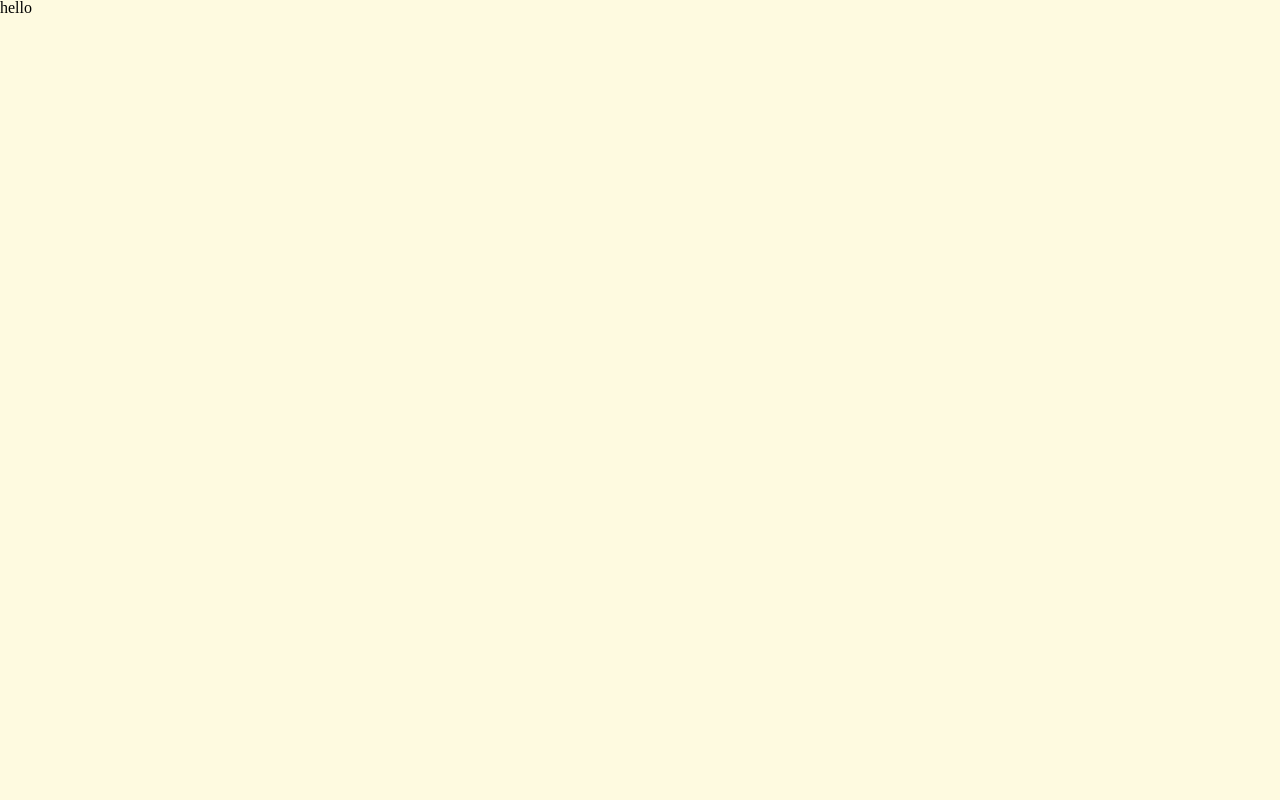
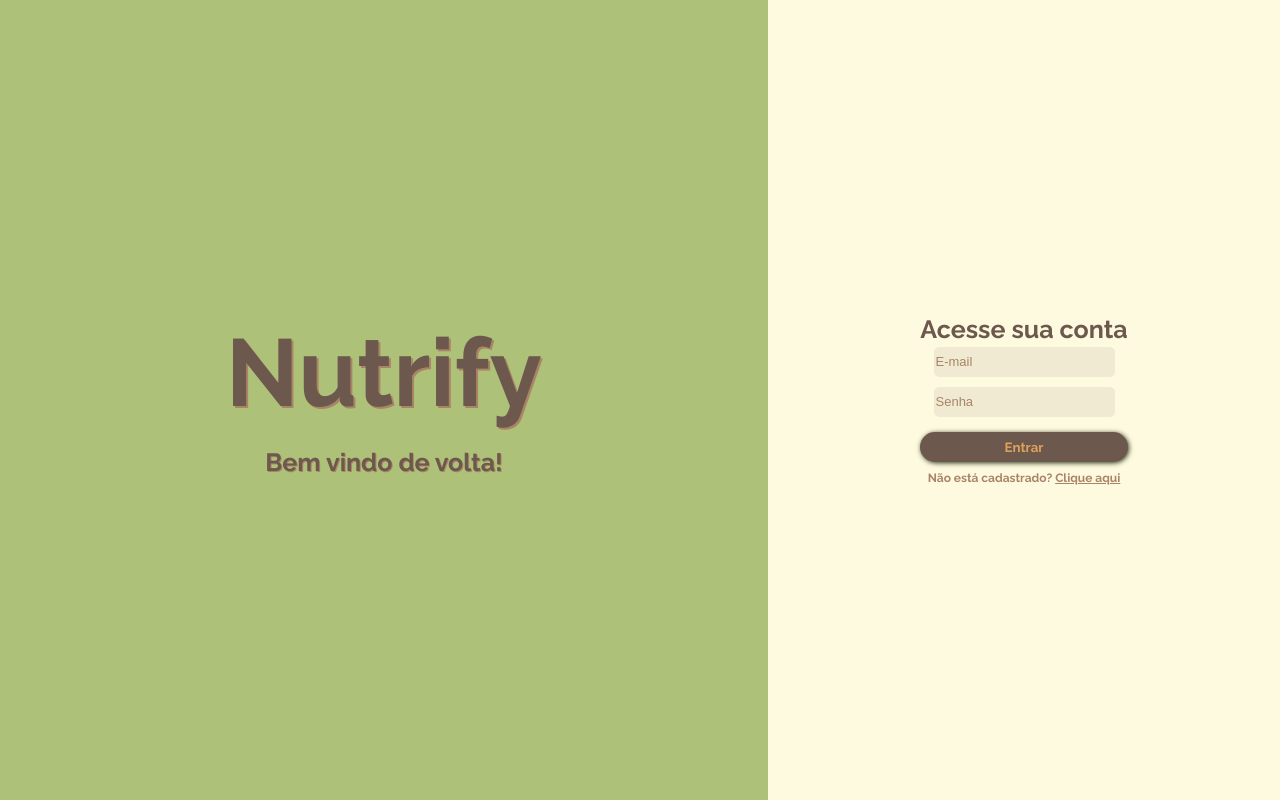
Before and after one commit to alvarogalhardo/Nutrify-React, a React (Vite) app: page / in a window 1280 px wide. Built offline with nearby package versions, Linux system fonts and the light colour scheme.

Commit message:
feat: sign in page

```diff
--- a/src/assets/styles/reset.css
+++ b/src/assets/styles/reset.css
@@ -1,16 +1,84 @@
-html, body, div, span, applet, object, iframe,
-h1, h2, h3, h4, h5, h6, p, blockquote, pre,
-a, abbr, acronym, address, big, cite, code,
-del, dfn, em, img, ins, kbd, q, s, samp,
-small, strike, strong, sub, sup, tt, var,
-b, u, i, center,
-dl, dt, dd, ol, ul, li,
-fieldset, form, label, legend,
-table, caption, tbody, tfoot, thead, tr, th, td,
-article, aside, canvas, details, embed,
-figure, figcaption, footer, header, hgroup,
-menu, nav, output, ruby, section, summary,
-time, mark, audio, video {
+html,
+body,
+div,
+span,
+applet,
+object,
+iframe,
+h1,
+h2,
+h3,
+h4,
+h5,
+h6,
+p,
+blockquote,
+pre,
+a,
+abbr,
+acronym,
+address,
+big,
+cite,
+code,
+del,
+dfn,
+em,
+img,
+ins,
+kbd,
+q,
+s,
+samp,
+small,
+strike,
+strong,
+sub,
+sup,
+tt,
+var,
+b,
+u,
+i,
+center,
+dl,
+dt,
+dd,
+ol,
+ul,
+li,
+fieldset,
+form,
+label,
+legend,
+table,
+caption,
+tbody,
+tfoot,
+thead,
+tr,
+th,
+td,
+article,
+aside,
+canvas,
+details,
+embed,
+figure,
+figcaption,
+footer,
+header,
+hgroup,
+menu,
+nav,
+output,
+ruby,
+section,
+summary,
+time,
+mark,
+audio,
+video {
 	margin: 0;
 	padding: 0;
 	border: 0;
@@ -18,33 +86,67 @@ time, mark, audio, video {
 	font: inherit;
 	vertical-align: baseline;
 }
+
 /* HTML5 display-role reset for older browsers */
-article, aside, details, figcaption, figure,
-footer, header, hgroup, menu, nav, section {
+article,
+aside,
+details,
+figcaption,
+figure,
+footer,
+header,
+hgroup,
+menu,
+nav,
+section {
 	display: block;
 }
+
 body {
 	line-height: 1;
 }
-ol, ul {
+
+ol,
+ul {
 	list-style: none;
 }
-blockquote, q {
+
+blockquote,
+q {
 	quotes: none;
 }
-blockquote:before, blockquote:after,
-q:before, q:after {
+
+blockquote:before,
+blockquote:after,
+q:before,
+q:after {
 	content: '';
 	content: none;
 }
+
 table {
 	border-collapse: collapse;
 	border-spacing: 0;
 }
+
 strong {
-  font-weight: bold;
+	font-weight: bold;
 }
+
 a {
-  color: inherit;
-  text-decoration: none;
+	color: inherit;
+	text-decoration: none;
 }
+
+input,
+select,
+textarea,
+button {
+	outline: none;
+	border: none;
+	background-image: none;
+	background-color: transparent;
+	-webkit-box-shadow: none;
+	-moz-box-shadow: none;
+	box-shadow: none;
+}
--- /dev/null
+++ b/src/components/LogoContainer.tsx
@@ -0,0 +1,31 @@
+import styled from "styled-components";
+export default function LogoContainer() {
+  return (
+    <Container>
+      <h1>Nutrify</h1>
+      <h2>Bem vindo de volta!</h2>
+    </Container>
+  );
+}
+
+const Container = styled.div`
+  background-color: #ADC178;
+  height: 100vh;
+  width: 60%;
+  display: flex;
+  flex-direction: column;
+  align-items: center;
+  justify-content: center;
+  font-family: "Raleway", sans-serif;
+  h1 {
+    font-size: 95px;
+    color: #6C584C;
+    text-shadow: 2px 2px #A98467;
+    margin-bottom: 30px;
+  }
+  h2{
+    font-size: 25px;
+    color: #6C584C;
+    text-shadow: 1px 1px #A98467;
+  }
+`;
--- /dev/null
+++ b/src/components/SignInForm.tsx
@@ -0,0 +1,79 @@
+import styled from "styled-components";
+import { ChangeEvent, useState } from "react";
+import { Link } from "react-router-dom";
+
+export default function SignInForm() {
+  const [email, setEmail] = useState<string>();
+  const [password, setPassword] = useState<string>();
+
+  return (
+    <FormContainer>
+      <Form>
+        <h1>Acesse sua conta</h1>
+        <FormInput
+          placeholder="E-mail"
+          onChange={(e) => setEmail(e.target.value)}
+        />
+        <FormInput
+          placeholder="Senha"
+          onChange={(e) => setPassword(e.target.value)}
+        />
+        <button>Entrar</button>
+        <p>
+          Não está cadastrado? <Link to={"/signup"}>Clique aqui</Link>
+        </p>
+      </Form>
+    </FormContainer>
+  );
+}
+
+const FormContainer = styled.div`
+  width: 40%;
+  display: flex;
+  flex-direction: column;
+  align-items: center;
+  justify-content: center;
+  font-family: "Raleway", sans-serif;
+`;
+
+const Form = styled.form`
+  display: flex;
+  align-items: center;
+  justify-content: center;
+  flex-direction: column;
+  h1 {
+    font-size: 25px;
+    color: #6c584c;
+  }
+  button {
+    margin: 10px 0;
+    width: 100%;
+    height: 30px;
+    background-color: #6c584c;
+    border-radius: 30px;
+    box-shadow: 1px 1px 5px 0px rgba(40, 54, 24, 1);
+    color: #dda15e;
+    font-family: "Raleway", sans-serif;
+    :focus {
+      box-shadow: inset 1px 1px 5px 0px rgba(40, 54, 24, 1);
+    }
+  }
+  p {
+    font-size: 12px;
+    color: #a98467;
+    a {
+      text-decoration: underline;
+    }
+  }
+`;
+
+const FormInput = styled.input`
+  background-color: #f0ead2;
+  margin: 5px 0;
+  border-radius: 5px;
+  height: 30px;
+  ::placeholder {
+    font-size: small;
+    color: #a98467;
+  }
+`;
--- a/src/pages/Sign-in.tsx
+++ b/src/pages/Sign-in.tsx
@@ -1,9 +1,16 @@
 import styled from "styled-components";
+import LogoContainer from "../components/LogoContainer";
+import SignInForm from "../components/SignInForm";
 
 export default function SignIn() {
-  return <Container>hello</Container>;
+  return (
+    <Container>
+      <LogoContainer />
+      <SignInForm />
+    </Container>
+  );
 }
 
 const Container = styled.div`
-
+  display: flex;
 `;
```
